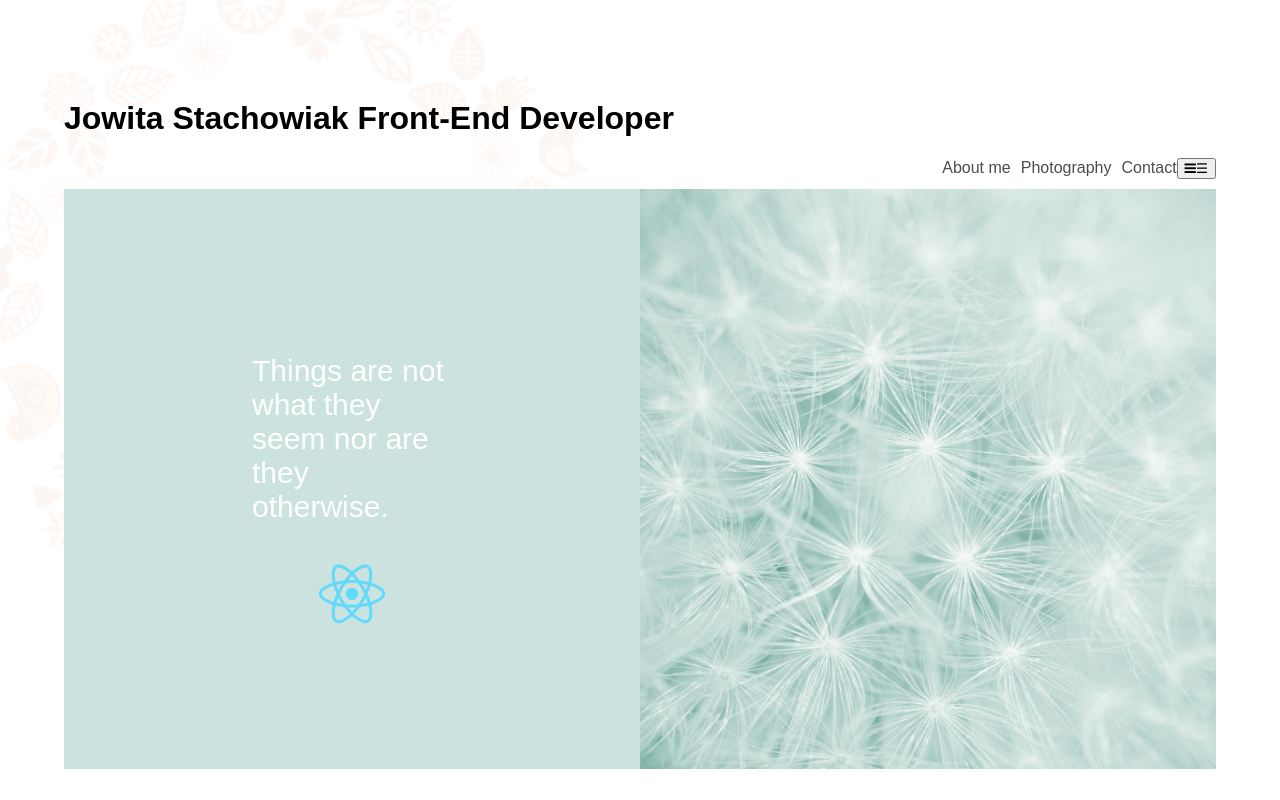
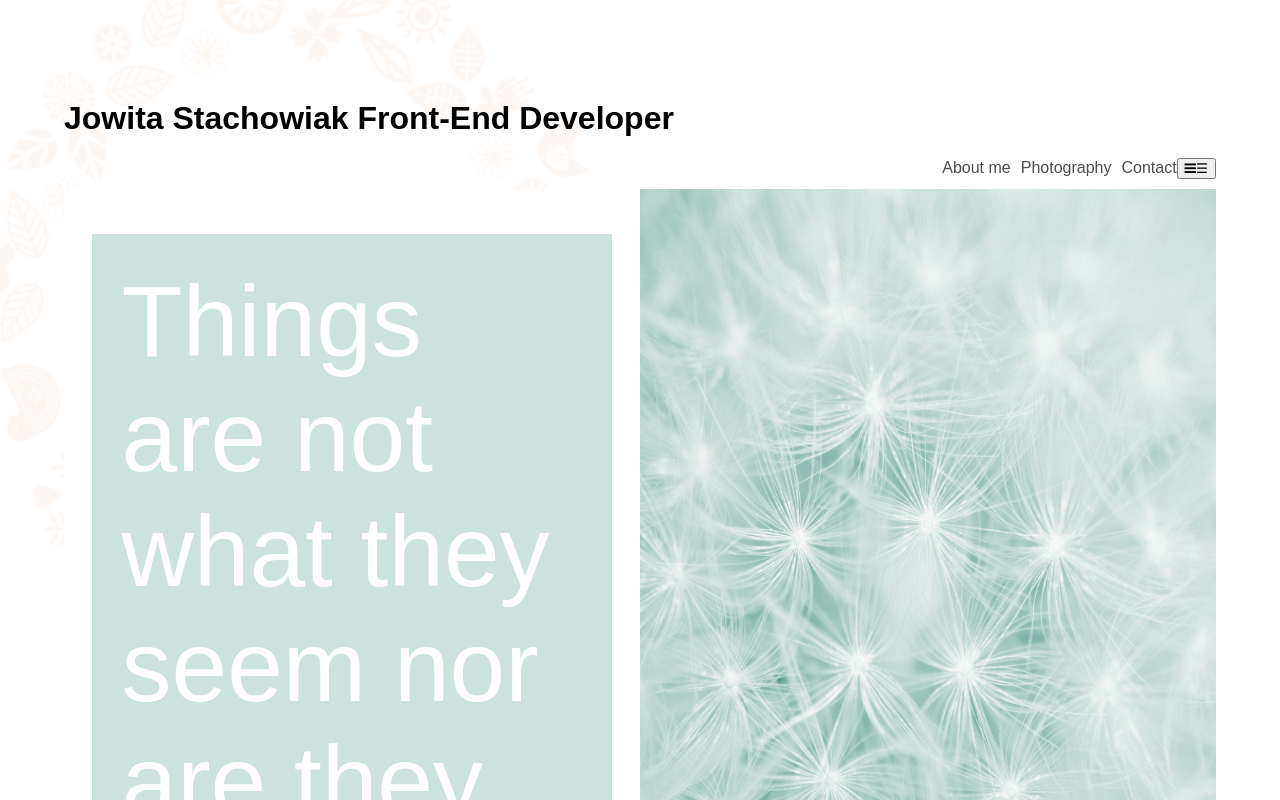
Before and after one commit to crazylittlepolka/portfolio, a React (Create React App) app: page / in a window 1280 px wide. Shown: the top 800 px of the page. Built offline with nearby package versions, Linux system fonts and the light colour scheme.

Commit message:
Styling headline

```diff
--- a/src/App.css
+++ b/src/App.css
@@ -60,7 +60,7 @@
   align-items: center;
   justify-content: center;
   flex-direction: column;
-  background-color: #cce2df;
+  background-color: #fff;
   height: 100%;
   color: #fff;
 }
@@ -68,9 +68,12 @@
 .App-title {
   margin: 0;
   padding: 30px;
-  font-size: 30px;
+  font-size: 100px;
   font-weight: lighter;
-  width: 200px;
+  width: 80%;
+  height: 80%;
+  background-color: #cce2df;
+
 
 }
 
--- a/src/App.js
+++ b/src/App.js
@@ -28,7 +28,7 @@ class App extends Component {
 
             <header className="App-header">
               <h1 className="App-title">Things are not what they seem nor are they otherwise.</h1>
-               <img src={logo} className="App-logo" alt="logo" />
+
             </header>
           </div>
 
@@ -37,9 +37,8 @@ class App extends Component {
           </div>
         </div>
 
-        <p className="App-intro">
-
-        </p>
+        <p className="App-intro"></p>
+        <img src={logo} className="App-logo" alt="logo" />
       </div>
     );
   }
```
